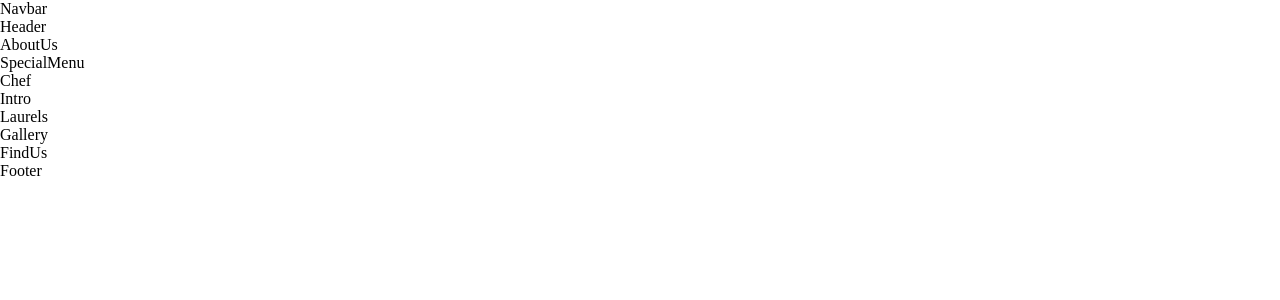
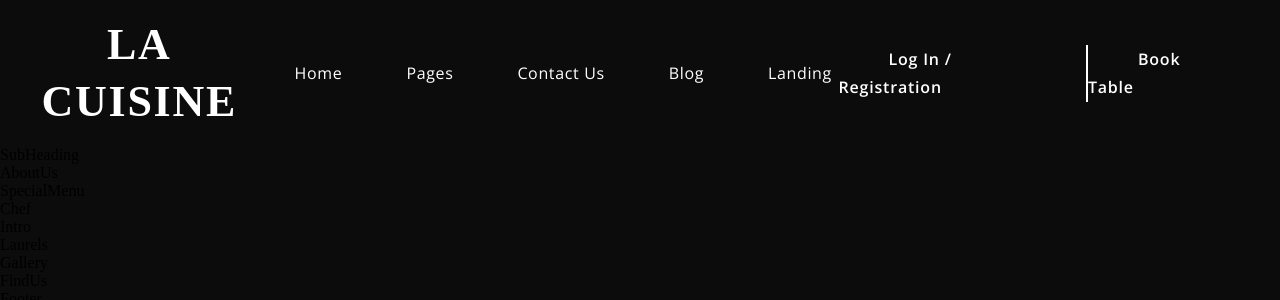
Before and after one commit to willzfrank/La-Cuisine, a React (Create React App) app: page / in a window 1280 px wide. Shown: the top 300 px of the page. Built offline with nearby package versions, Linux system fonts and the light colour scheme; a web font is replaced by a local one.

Commit message:
Navigation Desktop view Done

```diff
--- a/public/index.html
+++ b/public/index.html
@@ -10,34 +10,12 @@
       content="Web site created using create-react-app"
     />
     <link rel="apple-touch-icon" href="%PUBLIC_URL%/logo192.png" />
-    <!--
-      manifest.json provides metadata used when your web app is installed on a
-      user's mobile device or desktop. See https://developers.google.com/web/fundamentals/web-app-manifest/
-    -->
+
     <link rel="manifest" href="%PUBLIC_URL%/manifest.json" />
-    <!--
-      Notice the use of %PUBLIC_URL% in the tags above.
-      It will be replaced with the URL of the `public` folder during the build.
-      Only files inside the `public` folder can be referenced from the HTML.
 
-      Unlike "/favicon.ico" or "favicon.ico", "%PUBLIC_URL%/favicon.ico" will
-      work correctly both with client-side routing and a non-root public URL.
-      Learn how to configure a non-root public URL by running `npm run build`.
-    -->
-    <title>React App</title>
+    <title>La Cuisine</title>
   </head>
   <body>
-    <noscript>You need to enable JavaScript to run this app.</noscript>
     <div id="root"></div>
-    <!--
-      This HTML file is a template.
-      If you open it directly in the browser, you will see an empty page.
-
-      You can add webfonts, meta tags, or analytics to this file.
-      The build step will place the bundled scripts into the <body> tag.
-
-      To begin the development, run `npm start` or `yarn start`.
-      To create a production bundle, use `npm run build` or `yarn build`.
-    -->
   </body>
 </html>
--- a/src/components/Navbar/Navbar.css
+++ b/src/components/Navbar/Navbar.css
@@ -0,0 +1,92 @@
+.nav__mainContainer {
+  display: flex;
+  justify-content: space-between;
+  align-items: center;
+  padding: 1rem;
+}
+
+.nav__mainContainer--logo {
+  font-family: var(--font-base);
+  font-style: normal;
+  font-weight: bold;
+  font-size: 44px;
+  line-height: 130%;
+  justify-content: flex-start;
+  /* or 57px */
+
+  text-align: center;
+  letter-spacing: 0.04em;
+  text-transform: uppercase;
+
+  color: white;
+}
+
+.nav__mainContainer--linkContainer {
+  list-style: none;
+  display: flex;
+  align-content: center;
+  flex: 1;
+}
+
+.nav__mainContainer--linkContainer li {
+  font-family: var(--font-alt);
+  font-style: normal;
+  font-weight: normal;
+  font-size: 16px;
+  line-height: 175%;
+  transition: ease-in 0.5s;
+  /* identical to box height, or 28px */
+
+  letter-spacing: 0.04em;
+
+  /* FFFFFF */
+
+  color: #ffffff;
+
+  /* Inside auto layout */
+
+  flex: none;
+  order: 0;
+  flex-grow: 0;
+  margin: 0px 32px;
+}
+
+.nav__mainContainer--linkContainer li:hover,
+.nav__mainContainer--login a:hover {
+  color: var(--color-golden);
+}
+
+.nav__mainContainer--loginContainerBox {
+  display: flex;
+  justify-content: flex-end;
+  align-items: center;
+}
+
+.nav__mainContainer--login a {
+  font-family: var(--font-alt);
+  font-style: normal;
+  font-weight: 600;
+  font-size: 16px;
+  line-height: 175%;
+  /* identical to box height, or 28px */
+
+  letter-spacing: 0.05em;
+  text-transform: capitalize;
+  color: #ffffff;
+  text-align: center;
+  transition: ease-in 0.5s;
+}
+
+.nav__mainContainer--login a:first-child {
+  margin-right: 50px;
+}
+
+.nav__mainContainer--login a:last-child {
+  margin-left: 50px;
+}
+
+.nav__mainContainer--loginDivider {
+  height: 57px;
+  width: 0px;
+  border: 1px solid white;
+}
--- a/src/components/Navbar/Navbar.jsx
+++ b/src/components/Navbar/Navbar.jsx
@@ -1,11 +1,46 @@
-import React from 'react';
+import React from "react";
 
-import './Navbar.css';
+import "./Navbar.css";
 
-const Navbar = () => (
-  <div>
-    Navbar
-  </div>
-);
+const Navbar = () => {
+  return (
+    <nav>
+      <div className="nav__mainContainer">
+        <div className="nav__mainContainer--logo">La Cuisine</div>
+        <div>
+          <ul className="nav__mainContainer--linkContainer">
+            <li>
+              <a href="#home">Home</a>
+            </li>
+            <li>
+              <a href="#pages">Pages</a>
+            </li>
+            <li>
+              <a href="#contactus">Contact Us</a>
+            </li>
+            <li>
+              <a href="#blog">Blog</a>
+            </li>
+            <li>
+              <a href="#landing">Landing</a>
+            </li>
+          </ul>
+        </div>
+        <div>
+          <div className="nav__mainContainer--loginContainerBox">
+            <div className="nav__mainContainer--login">
+              <a href="#login">Log in / Registration</a>
+            </div>
+
+            <div className="nav__mainContainer--loginDivider"></div>
+            <div className="nav__mainContainer--login">
+              <a href="#book">Book Table</a>
+            </div>
+          </div>
+        </div>
+      </div>
+    </nav>
+  );
+};
 
 export default Navbar;
--- a/src/container/Header/Header.jsx
+++ b/src/container/Header/Header.jsx
@@ -1,11 +1,15 @@
-import React from 'react';
+import React from "react";
+import SubHeading from "../../components/SubHeading/SubHeading";
+import "./Header.css";
 
-import './Header.css';
-
-const Header = () => (
-  <div>
-    Header
-  </div>
-);
+const Header = () => {
+  return (
+    <header>
+      <div>
+        <SubHeading />
+      </div>
+    </header>
+  );
+};
 
 export default Header;
--- a/src/index.css
+++ b/src/index.css
@@ -1,15 +1,15 @@
-@import url('https://fonts.googleapis.com/css2?family=Cormorant+Upright:wght@300;400;500;600;700&family=Open+Sans:wght@300;400;500;600;700&display=swap');
+@import url("https://fonts.googleapis.com/css2?family=Cormorant+Upright:wght@300;400;500;600;700&family=Open+Sans:wght@300;400;500;600;700&display=swap");
 
 :root {
-  --font-base: 'Cormorant Upright', serif;
-  --font-alt: 'Open Sans', sans-serif;
+  --font-base: "Cormorant Upright", serif;
+  --font-alt: "Open Sans", sans-serif;
 
-  --color-golden: #DCCA87;
-  --color-black: #0C0C0C;
+  --color-golden: #dcca87;
+  --color-black: #0c0c0c;
   --color-gray: #545454;
-  --color-crimson: #F5EFDB;
-  --color-grey: #AAAAAA;
-  --color-white: #FFFFFF;
+  --color-crimson: #f5efdb;
+  --color-grey: #aaaaaa;
+  --color-white: #ffffff;
 }
 
 * {
@@ -25,28 +25,32 @@ a {
 }
 
 .slide-bottom {
-  -webkit-animation: slide-bottom 0.5s cubic-bezier(0.250, 0.460, 0.450, 0.940) both;
-	animation: slide-bottom 0.5s cubic-bezier(0.250, 0.460, 0.450, 0.940) both;
+  -webkit-animation: slide-bottom 0.5s cubic-bezier(0.25, 0.46, 0.45, 0.94) both;
+  animation: slide-bottom 0.5s cubic-bezier(0.25, 0.46, 0.45, 0.94) both;
 }
 
 @-webkit-keyframes slide-bottom {
   0% {
     -webkit-transform: translateY(-25%);
-            transform: translateY(-25%);
+    transform: translateY(-25%);
   }
   100% {
     -webkit-transform: translateY(0);
-            transform: translateY(0);
+    transform: translateY(0);
   }
 }
 
 @keyframes slide-bottom {
   0% {
     -webkit-transform: translateY(-25%);
-            transform: translateY(-25%);
+    transform: translateY(-25%);
   }
   100% {
     -webkit-transform: translateY(0);
-            transform: translateY(0);
+    transform: translateY(0);
   }
 }
+
+body {
+  background-color: var(--color-black);
+}
```
